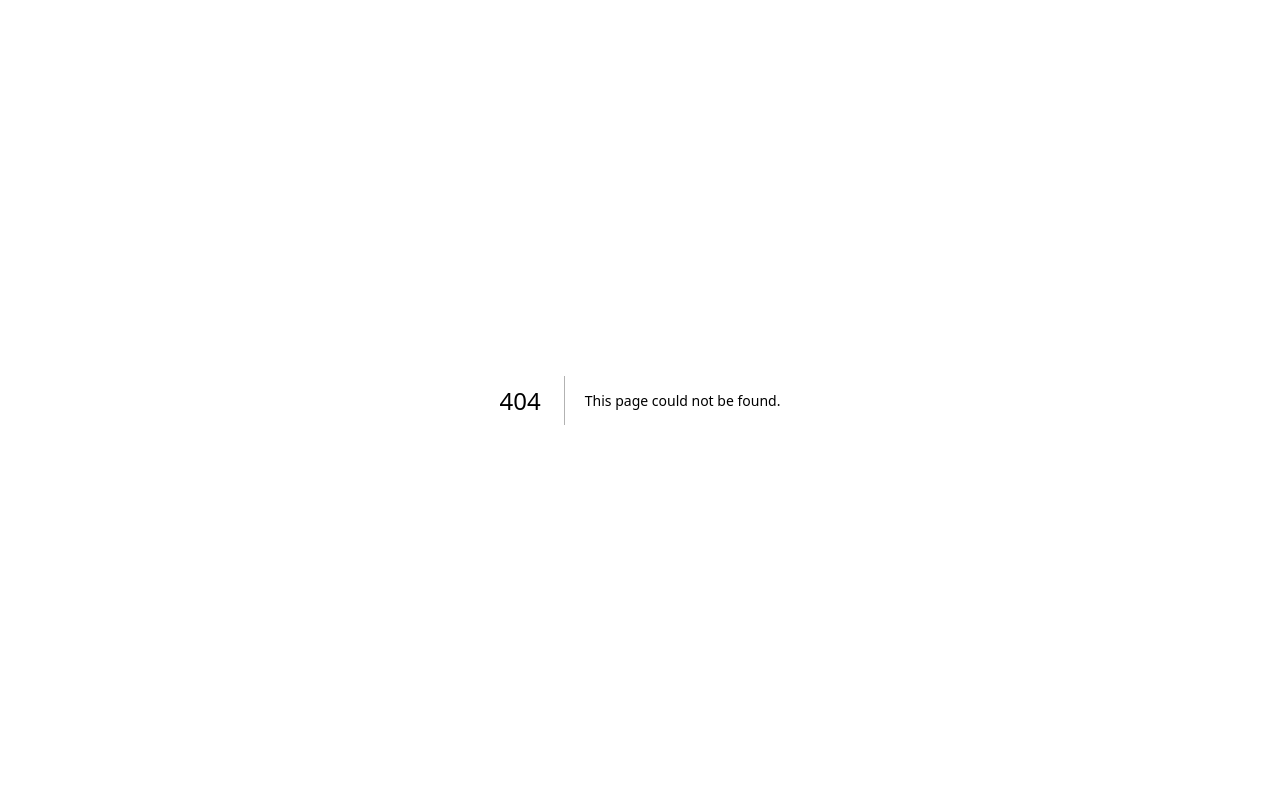
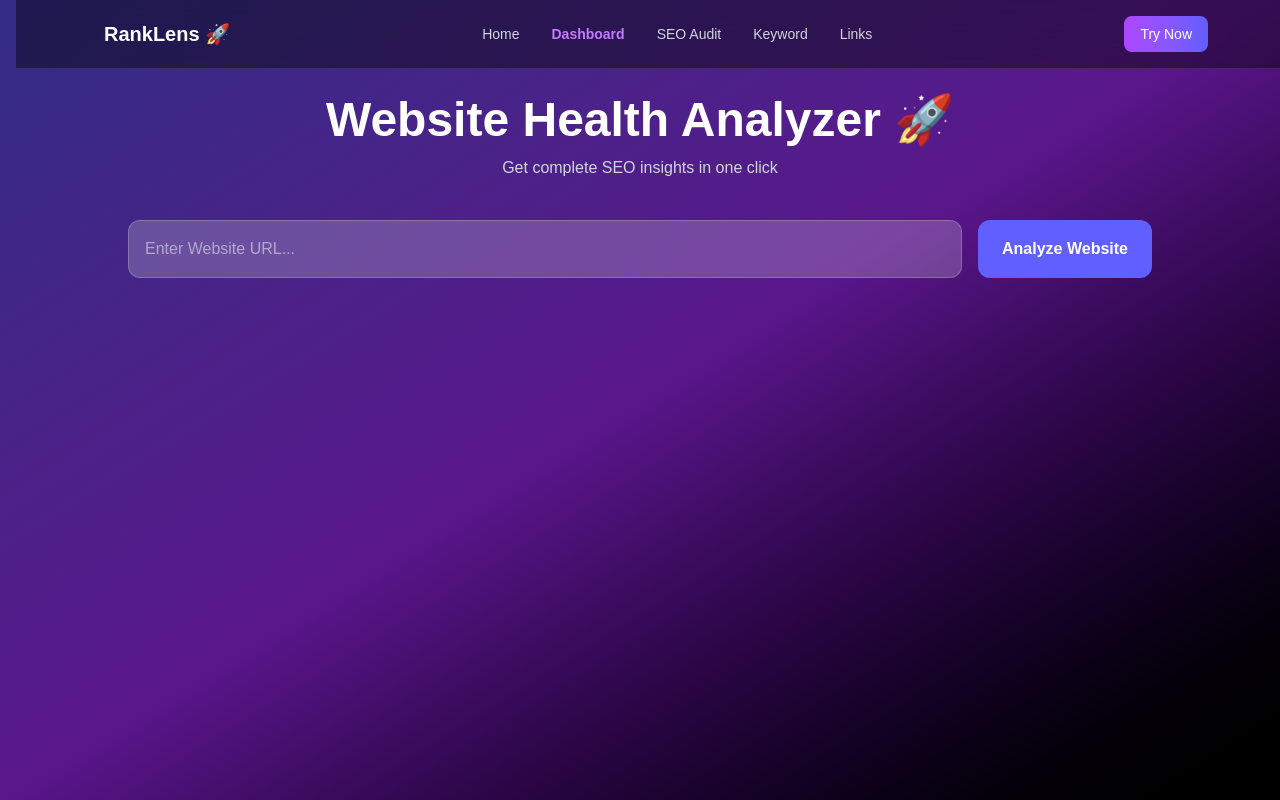
Before and after one commit to prajaktivity/seo-audit-ui, a Next.js app: page /dashboard in a window 1280 px wide. Before the commit this address had no page. Built offline with nearby package versions, Linux system fonts and the light colour scheme.

Commit message:
added dashboard and fix design

```diff
--- a/app/component/navbar.tsx
+++ b/app/component/navbar.tsx
@@ -1,20 +1,43 @@
 "use client";
 
 import Link from "next/link";
+import { usePathname } from "next/navigation";
 
 export default function Navbar() {
+  const pathname = usePathname();
+
+  const linkClass = (path: string) =>
+    `transition ${
+      pathname === path
+        ? "text-purple-400 font-semibold"
+        : "text-gray-300 hover:text-white"
+    }`;
+
   return (
-    <nav className="fixed top-0 w-full bg-black/30 backdrop-blur-lg border-b border-white/10 z-50">
-      <div className="max-w-6xl mx-auto flex justify-between items-center p-4 text-white">
+    <nav className="fixed top-0 w-full bg-black/40 backdrop-blur-xl border-b border-white/10 z-50">
+      <div className="max-w-6xl mx-auto flex justify-between items-center px-6 py-4">
 
-        <h1 className="font-bold text-xl">SEO Tool 🚀</h1>
+        {/* LOGO */}
+        <Link href="/" className="text-xl font-bold text-white">
+          RankLens 🚀
+        </Link>
 
-        <div className="flex gap-6">
-          <Link href="/">Home</Link>
-          <Link href="/seo-audit">SEO Audit</Link>
-          <Link href="/keyword-density">Keyword</Link>
-          <Link href="/broken-links">Broken Links</Link>
+        {/* DESKTOP MENU */}
+        <div className="hidden md:flex gap-8 text-sm">
+          <Link href="/" className={linkClass("/")}>Home</Link>
+          <Link href="/dashboard" className={linkClass("/dashboard")}>Dashboard</Link>
+          <Link href="/seo-audit" className={linkClass("/seo-audit")}>SEO Audit</Link>
+          <Link href="/keyword-density" className={linkClass("/keyword-density")}>Keyword</Link>
+          <Link href="/broken-links" className={linkClass("/broken-links")}>Links</Link>
         </div>
+
+        {/* CTA BUTTON */}
+        <Link
+          href="/dashboard"
+          className="hidden md:block bg-gradient-to-r from-purple-500 to-indigo-500 px-4 py-2 rounded-lg text-sm font-medium hover:scale-105 transition"
+        >
+          Try Now
+        </Link>
 
       </div>
     </nav>
--- /dev/null
+++ b/app/dashboard/page.tsx
@@ -0,0 +1,145 @@
+"use client";
+
+import { useState } from "react";
+import Navbar from "../component/navbar";
+
+export default function Dashboard() {
+  const [url, setUrl] = useState("");
+  const [data, setData] = useState<any>(null);
+  const [loading, setLoading] = useState(false);
+
+  const analyze = async () => {
+    try {
+      setLoading(true);
+      setData(null);
+
+      const [seoRes, recRes, keywordRes, linkRes] = await Promise.all([
+        fetch(`http://127.0.0.1:8000/seo-audit?url=${url}`),
+        fetch(`http://127.0.0.1:8000/recommendations?url=${url}`),
+        fetch(`http://127.0.0.1:8000/keyword-density?url=${url}&keyword=seo`),
+        fetch(`http://127.0.0.1:8000/broken-links?url=${url}`)
+      ]);
+
+      const seo = await seoRes.json();
+      const rec = await recRes.json();
+      const keyword = await keywordRes.json();
+      const links = await linkRes.json();
+
+      setData({
+        seo: seo.data,
+        tips: rec.tips,
+        keyword: keyword.data,
+        links: links.data
+      });
+
+    } catch (err) {
+      console.log(err);
+    } finally {
+      setLoading(false);
+    }
+  };
+
+  const getScoreColor = (score: number) => {
+    if (score >= 80) return "text-green-400";
+    if (score >= 50) return "text-yellow-400";
+    return "text-red-400";
+  };
+
+  return (
+    <main className="min-h-screen bg-gradient-to-br from-indigo-900 via-purple-900 to-black text-white pt-24 px-4">
+
+      <Navbar />
+
+      <div className="max-w-5xl mx-auto">
+
+        {/* HEADER */}
+        <div className="text-center mb-10">
+          <h1 className="text-5xl font-bold mb-3">
+            Website Health Analyzer 🚀
+          </h1>
+          <p className="text-gray-300">
+            Get complete SEO insights in one click
+          </p>
+        </div>
+
+        {/* INPUT */}
+        <div className="flex flex-col md:flex-row gap-4 mb-10">
+          <input
+            type="text"
+            placeholder="Enter Website URL..."
+            value={url}
+            onChange={(e) => setUrl(e.target.value)}
+            className="flex-1 p-4 rounded-xl bg-white/20 border border-white/20"
+          />
+
+          <button
+            onClick={analyze}
+            className="bg-indigo-500 hover:bg-indigo-600 px-6 py-4 rounded-xl font-semibold"
+          >
+            {loading ? "Analyzing..." : "Analyze Website"}
+          </button>
+        </div>
+
+        {/* LOADING */}
+        {loading && (
+          <p className="text-center text-gray-300">Analyzing your website...</p>
+        )}
+
+        {/* RESULTS */}
+        {data && (
+          <div className="space-y-6">
+
+            {/* SCORE */}
+            <div className="bg-white/10 p-6 rounded-2xl text-center">
+              <p className="text-gray-300">Overall SEO Score</p>
+              <h2 className={`text-5xl font-bold ${getScoreColor(data.seo.seo_score)}`}>
+                {data.seo.seo_score}
+              </h2>
+            </div>
+
+            {/* GRID */}
+            <div className="grid md:grid-cols-2 gap-6">
+
+              {/* SEO */}
+              <div className="bg-white/10 p-5 rounded-xl">
+                <h3 className="font-semibold mb-3">SEO Overview</h3>
+                <p>Title: {data.seo.title_status}</p>
+                <p>H1 Tags: {data.seo.h1_tags.length}</p>
+                <p>Missing ALT: {data.seo.images_without_alt}</p>
+              </div>
+
+              {/* KEYWORD */}
+              <div className="bg-white/10 p-5 rounded-xl">
+                <h3 className="font-semibold mb-3">Keyword Insights</h3>
+                <p>Keyword: {data.keyword.keyword}</p>
+                <p>Density: {data.keyword.keyword_density}</p>
+              </div>
+
+              {/* LINKS */}
+              <div className="bg-white/10 p-5 rounded-xl">
+                <h3 className="font-semibold mb-3">Broken Links</h3>
+                <p>Total: {data.links.total_links}</p>
+                <p className="text-red-400">
+                  Broken: {data.links.broken_count}
+                </p>
+              </div>
+
+              {/* RECOMMENDATIONS */}
+              <div className="bg-white/10 p-5 rounded-xl">
+                <h3 className="font-semibold mb-3">Recommendations</h3>
+                <ul className="list-disc ml-5 text-sm space-y-1">
+                  {data.tips.map((tip: string, i: number) => (
+                    <li key={i}>{tip}</li>
+                  ))}
+                </ul>
+              </div>
+
+            </div>
+
+          </div>
+        )}
+
+      </div>
+    </main>
+  );
+}
--- a/app/seo-audit/page.tsx
+++ b/app/seo-audit/page.tsx
@@ -20,20 +20,20 @@ export default function SEOPage() {
   const analyzeSEO = async () => {
     try {
       setLoading(true);
+      if (!url) {
+        alert("Please enter a valid URL");
+        return;
+      }
 
-      const response = await fetch(
-        `http://127.0.0.1:8000/seo-audit?url=${url}`
-      );
+      const [seoRes, recRes] = await Promise.all([
+        fetch(`http://127.0.0.1:8000/seo-audit?url=${url}`),
+        fetch(`http://127.0.0.1:8000/recommendations?url=${url}`)
+      ]);
 
-      const data = await response.json();
-      setResult(data.data);
+      const seoData = await seoRes.json();
+      const recData = await recRes.json();
 
-        // Recommendations API
-    const recResponse = await fetch(
-        `http://127.0.0.1:8000/recommendations?url=${url}`
-      );
-      const recData = await recResponse.json();
-
+      setResult(seoData.data);
       setTips(recData.tips || []);
 
     } catch (err) {
@@ -42,7 +42,6 @@ export default function SEOPage() {
       setLoading(false);
     }
   };
-
   const getScoreColor = (score: number) => {
     if (score >= 80) return "text-green-400";
     if (score >= 50) return "text-yellow-400";
@@ -75,19 +74,18 @@ export default function SEOPage() {
             className="flex-1 p-4 rounded-xl bg-white/20 border border-white/20 outline-none placeholder:text-gray-300"
           />
 
-          <button
-            onClick={analyzeSEO}
-            className="bg-indigo-500 hover:bg-indigo-600 px-6 py-4 rounded-xl font-semibold transition-all duration-300 hover:scale-105"
-          >
-            {loading ? "Analyzing SEO..." : "Analyze"}
-          </button>
+{loading && (
+  <p className="text-center text-purple-300 mt-6 animate-pulse">
+    Analyzing website... 🚀
+  </p>
+)}
         </div>
 
         {/* EMPTY STATE */}
         {!result && !loading && (
           <p className="text-center text-gray-400 mt-6">
-            Enter a URL and click Analyze to see SEO insights 🚀
-          </p>
+          Paste any website URL to get SEO insights, issues, and recommendations 🚀
+        </p>
         )}
 
         {/* RESULT */}
@@ -99,9 +97,9 @@ export default function SEOPage() {
               <div className="bg-white/10 p-4 rounded-xl">
                 <p className="text-gray-300">SEO Score</p>
 
-                <h2 className={`text-3xl font-bold ${getScoreColor(result.seo_score)}`}>
-                  {result.seo_score}
-                </h2>
+                <h2 className={`text-5xl font-bold ${getScoreColor(result.seo_score)}`}>
+  {result.seo_score}
+</h2>
 
                 <p className="text-sm text-gray-300">
                   {result.seo_score >= 80
```
